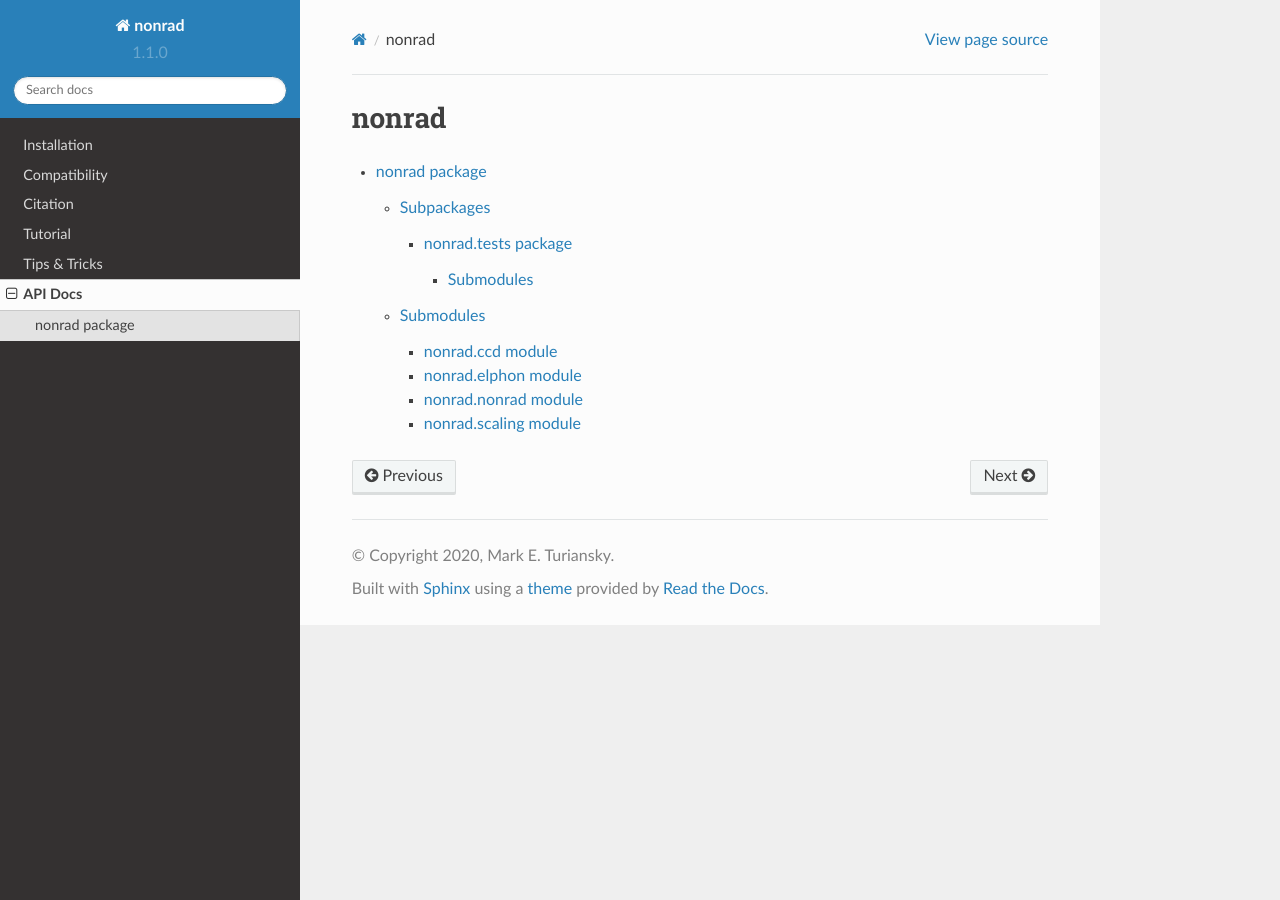
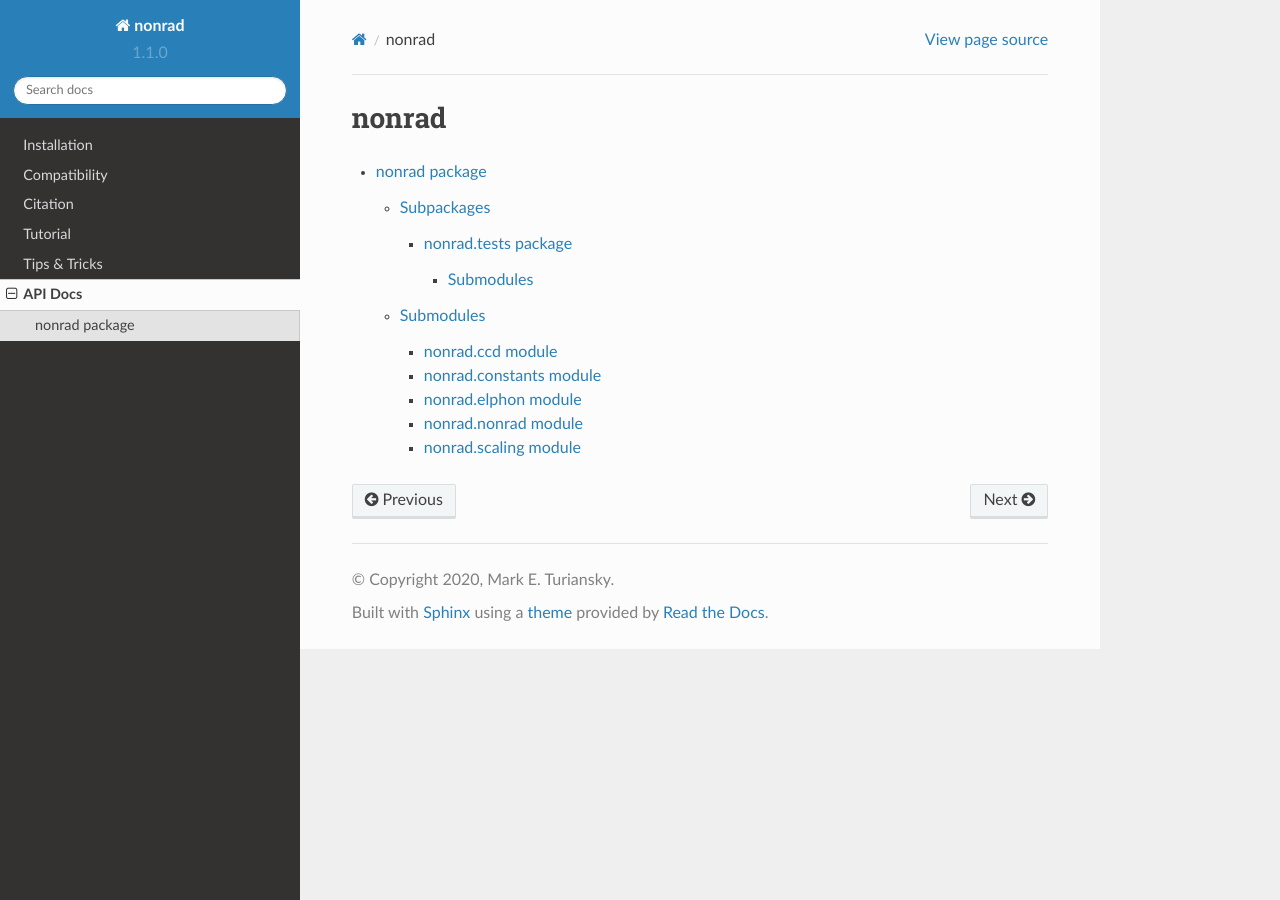
Before and after one commit to mturiansky/nonrad, a Sphinx documentation site: the page built from docs/modules.rst, in a window 1280 px wide. Built offline with Sphinx 7.4.7 and the Read the Docs theme 2.0.0, drawn with Linux system fonts in a browser that asks for light colours.

```diff
--- /dev/null
+++ b/docs/nonrad.constants.rst
@@ -0,0 +1,7 @@
+nonrad.constants module
+=======================
+
+.. automodule:: nonrad.constants
+   :members:
+   :undoc-members:
+   :show-inheritance:
--- a/docs/nonrad.rst
+++ b/docs/nonrad.rst
@@ -21,6 +21,7 @@
    :maxdepth: 4
 
    nonrad.ccd
+   nonrad.constants
    nonrad.elphon
    nonrad.nonrad
    nonrad.scaling
```
Also changed, not shown: 1 other file.
